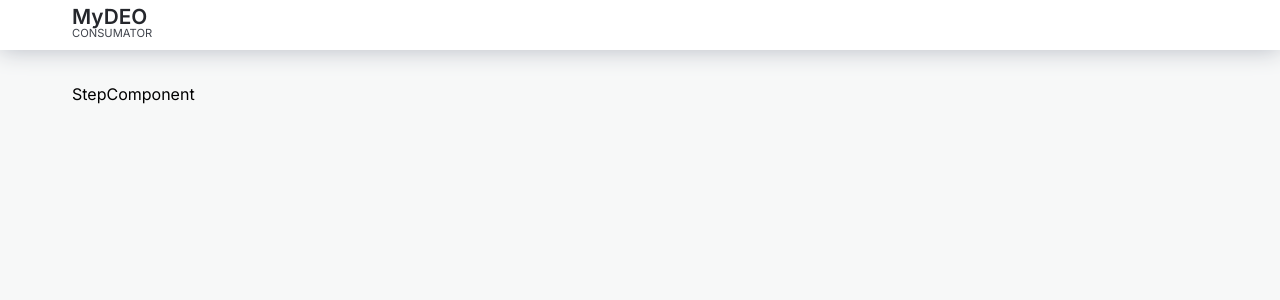
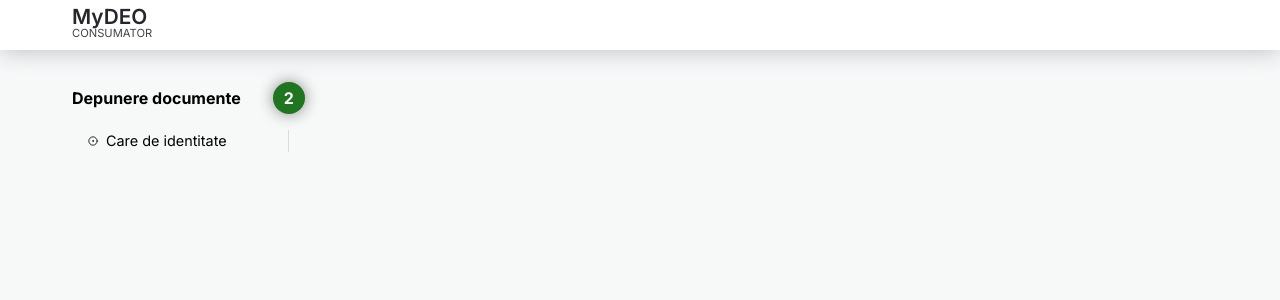
Before and after one commit to cr-silviu/deo-chestionar, a Next.js app: page /utilizator/consumator/1 in a window 1280 px wide. Shown: the top 300 px of the page. Built offline with nearby package versions, Linux system fonts and the light colour scheme.

Commit message:
commit 21.02.24

```diff
--- a/actions/flow-actions.ts
+++ b/actions/flow-actions.ts
@@ -7,9 +7,9 @@ interface IInitializeFlow {
 
 type Dispatch = (arg0: IInitializeFlow) => IInitializeFlow;
 
-export const addUser = (data: any) => async (dispatch: Dispatch) => {
+export const initiateFlow = () => async (dispatch: Dispatch) => {
   try {
-    dispatch({ type: "INITIATE_FLOW", payload: data });
+    dispatch({ type: "INITIATE_FLOW", payload: "" });
   } catch (error) {
     console.log(error);
   }
--- a/app/(chestionar)/page.tsx
+++ b/app/(chestionar)/page.tsx
@@ -1,9 +1,7 @@
+import CaseComponent from "@/components/case-component/case-component";
 import { QuizComponent } from "@/components/quiz-component/quiz-component";
 import classes from "./page.module.scss";
-import CaseComponent from "@/components/case-component/case-component";
 
-import { Provider } from "react-redux";
-import { makeStore, AppStore } from "@/lib/store";
 
 export default function Home() {
   return (
--- a/app/(utilizator)/utilizator/consumator/[id]/page.tsx
+++ b/app/(utilizator)/utilizator/consumator/[id]/page.tsx
@@ -2,11 +2,8 @@
 import StepComponent from "@/components/step-component/step-component";
 import classes from "./page.module.scss";
 
-import { useParams } from "next/navigation";
 
 export default function Home() {
-  const params = useParams();
-  console.log(params);
 
   return <div className={classes.pageWrapper}>
     <StepComponent />
--- a/components/button/button.tsx
+++ b/components/button/button.tsx
@@ -5,12 +5,12 @@ import cls from "classnames";
 
 interface Props extends React.ComponentPropsWithoutRef<"button"> {
   aspect?: "primary" | "secondary" | "tertiary" | "info" | "warning" | "danger";
-  icon: boolean;
+  components: 'icon'|"text";
   enabled?: boolean;
 }
 
 const Button = (props: Props) => {
-  const icon = props.icon ? props.icon : false;
+  const components = props.components ? props.components : "text";
   const enabled = props.enabled ? props.enabled : true;
   const aspect = props.aspect ? props.aspect : "secondary";
   return (
@@ -18,7 +18,7 @@ const Button = (props: Props) => {
       {...props}
       className={cls(
         classes.button,
-        icon ? classes.withIcon : null,
+        components === "icon" ? classes.withIcon : null,
         aspect === "primary" ? classes.primary : null,
         aspect === "secondary" ? classes.secondary : null,
         aspect === "tertiary" ? classes.tertiary : null,
--- a/components/case-modal/case-modal.tsx
+++ b/components/case-modal/case-modal.tsx
@@ -13,6 +13,9 @@ import ResultsTable from "@/components/results-table/results-table";
 import Button from "@/components/button/button";
 
 import { addUser } from "@/actions/user-actions";
+import { initiateFlow } from "@/actions/flow-actions";
+
+
 type Props = {
   case: string;
 };
@@ -50,6 +53,7 @@ const CaseModal = (props: Props) => {
     const uuid = uuidv4();
 
     dispatch(addUser({ id: uuid }));
+    dispatch(initiateFlow())
     router.push(`/utilizator/consumator/${uuid}`);
   };
 
@@ -92,7 +96,7 @@ const CaseModal = (props: Props) => {
                 <div className={classes.footer}>
                   <Button
                     aspect="primary"
-                    icon={true}
+                    components="icon"
                     onClick={() => handleProcessStart()}
                   >
                     Incepe proces
--- a/components/step-component/step-component.module.scss
+++ b/components/step-component/step-component.module.scss
@@ -0,0 +1,80 @@
+
+.component-wrapper{
+    display:flex;
+    flex-direction: column;
+
+}
+
+
+.primaryComponentWrapper{
+    display:flex;
+    flex-direction:row;
+    align-items:center;
+    justify-content:space-between;
+    gap:2rem;
+    margin-bottom: 1rem;
+
+    .primaryComponentTitleWrapper{
+
+        font-weight:bold;
+    }
+
+    .bubbleComponent{
+        display:flex;
+        align-items:center;
+        justify-content:center;
+
+        .bubble{
+        display:flex;
+        align-items:center;
+        justify-content:center;
+        background-color: var(--forest-green-700);
+        border-radius:50%;
+        width:2rem;
+        height:2rem;
+        color:var(--pale-sky-50);
+        font-weight:bold;
+        box-shadow: 0 0 15px var(--black-400)
+        }
+    }
+}
+
+.secondaryComponentWrapper{
+    display:flex;
+    flex-direction: row;
+    justify-content: space-between;
+
+
+    .secondaryComponentListWrapper{
+        display:flex;
+        flex-direction:column;
+        padding-left:1rem;
+
+        .secundaryComponentListItem{
+            display:flex;
+            flex-direction:row;
+            align-items: center;
+            gap:0.5rem;
+            font-size: 0.9rem;
+        }
+
+    }
+
+    .secondaryComponentMarker{
+        display:flex;
+        flex-direction:column;
+        max-width:2rem;
+        align-items: center;
+        height:auto;
+        flex-grow:1;
+
+        .verticalLine{
+            width:1px;
+            background-color: var(--pale-sky-200);
+            height:100%;
+        }
+
+
+    }
+
+}
--- a/components/step-component/step-component.tsx
+++ b/components/step-component/step-component.tsx
@@ -1,7 +1,14 @@
 "use client";
-import {useState}from "react"
+import React,{useEffect, useState}from "react"
 import classes from './step-component.module.scss'
-import React from 'react'
+import{NextStepsType}from "@/types/blockTypes"
+
+import {CircleDot} from "lucide-react"
+
+
+
+import { useAppSelector } from "@/hooks/redux-hooks";
+
 
 interface IStepComponent extends React.ComponentPropsWithoutRef<"div">{
 
@@ -10,8 +17,55 @@ interface IStepComponent extends React.ComponentPropsWithoutRef<"div">{
 }
 
 const StepComponent=()=>{
+    const processFlow = useAppSelector((state)=> state.processFlow)
 
-    return <div className={classes.componentWrapper}>StepComponent</div>
+
+    console.log(processFlow)
+
+    return <div className={classes.componentWrapper}>
+        <PrimaryComponent title="Depunere documente" index={1}/>
+        <SecondaryComponent nextSteps={[{ id:"1.1",
+        type:"process",
+        status:"current",
+        title:"Incarcare documente",
+        description:"",}]}/>
+    </div>
 }
 
+interface IPrimaryComponent extends React.ComponentPropsWithoutRef<"div">{
+    title:string;
+    index:number;
+}
+
+const PrimaryComponent = (props:IPrimaryComponent) =>{
+   const {title, index } =props
+    return <div className={classes.primaryComponentWrapper}>
+        <div className={classes.primaryComponentTitleWrapper}>{`${title}`}</div>
+        <div className={classes.bubbleComponent}>
+            <div className={classes.bubble}>2</div>
+        </div>
+    </div>
+}
+
+interface ISecondaryComponent extends React.ComponentPropsWithoutRef<"div">{
+    nextSteps?: NextStepsType
+}
+
+const SecondaryComponent=(props:ISecondaryComponent)=>{
+    return <div className={classes.secondaryComponentWrapper}>
+        <div className={classes.secondaryComponentListWrapper}>
+            <div className={classes.secundaryComponentListItem}>
+            <CircleDot  size={10}/>
+                <p>Care de identitate</p>
+                </div>
+            </div>
+
+        <div className={classes.secondaryComponentMarker}>
+            <div className={classes.verticalLine}/>
+        </div>
+    </div>
+}
+
+
+
 export default StepComponent
--- a/lib/store.ts
+++ b/lib/store.ts
@@ -1,5 +1,6 @@
 import { configureStore } from "@reduxjs/toolkit";
 import usersReducer from "@/reducers/usersReducer";
+import processFlowReducer from "@/reducers/processFlowReducer"
 // ...
 
 export const makeStore = () => {
@@ -7,6 +8,8 @@ export const makeStore = () => {
     reducer: {
       //@ts-ignore
       users: usersReducer,
+      //@ts-ignore
+      processFlow:processFlowReducer
     },
   });
 };
--- a/reducers/processFlowReducer.ts
+++ b/reducers/processFlowReducer.ts
@@ -6,22 +6,37 @@ interface IAction{
     payload:any
 }
 
-const inifialFlow:(UploadBlock|FormBlock|InvoiceBlock|ProcessBlock)[]=[
-{
+type IFLOW =(UploadBlock|FormBlock|InvoiceBlock|ProcessBlock)[]
+
+const initialFlow:IFLOW=[
+  {
     id:"1",
     type:"process",
     status:"current",
     title:"Depunere documente",
     description:"...",
-}
+    nextSteps:[{
+        id:"1.1",
+        type:"process",
+        status:"current",
+        title:"Incarcare documente",
+        description:"",
+    },
+    {
+        id:"1.2",
+        type:"process",
+        status:"current",
+        title:"Verificare documente din partea DEO",
+        description:"",
+    }]
+  }
 ]
 
 
-const reducer = (flow = [], action: IAction) => {
+const reducer = (flow = [] as IFLOW, action: IAction) => {
   switch (action.type) {
     case "INITIATE_FLOW":
-      console.log(action.payload);
-      return flow;
+      return [...flow, initialFlow];
     default:
       return [];
   }
--- a/types/blockTypes.ts
+++ b/types/blockTypes.ts
@@ -32,5 +32,8 @@ export type ProcessBlock={
     title:string;
     description?:string;
     tag?:string;
-    status:"complete"|"current"|"skipped"|"upcoming"
+    status:"complete"|"current"|"skipped"|"upcoming";
+    nextSteps?:NextStepsType
 }
+
+export type NextStepsType = (ProcessBlock|InvoiceBlock|FormBlock|UploadBlock)[]
```
